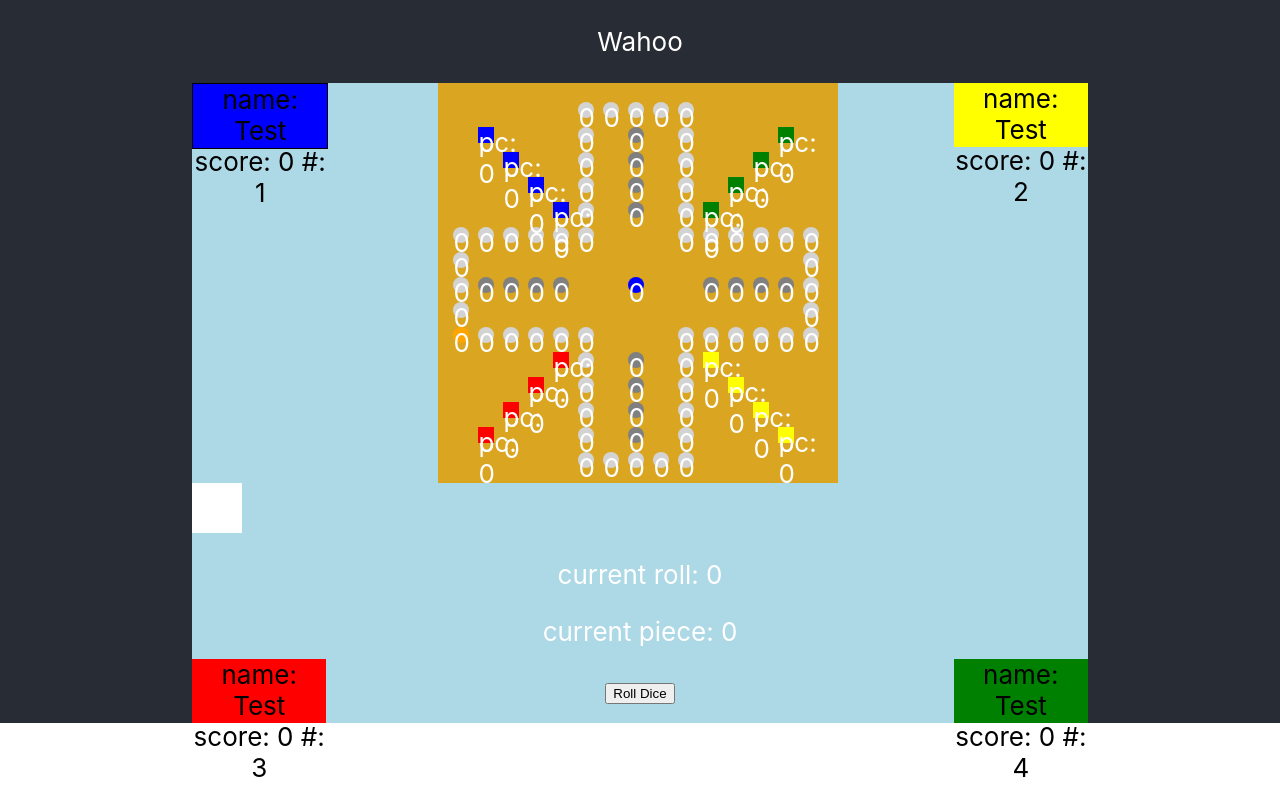
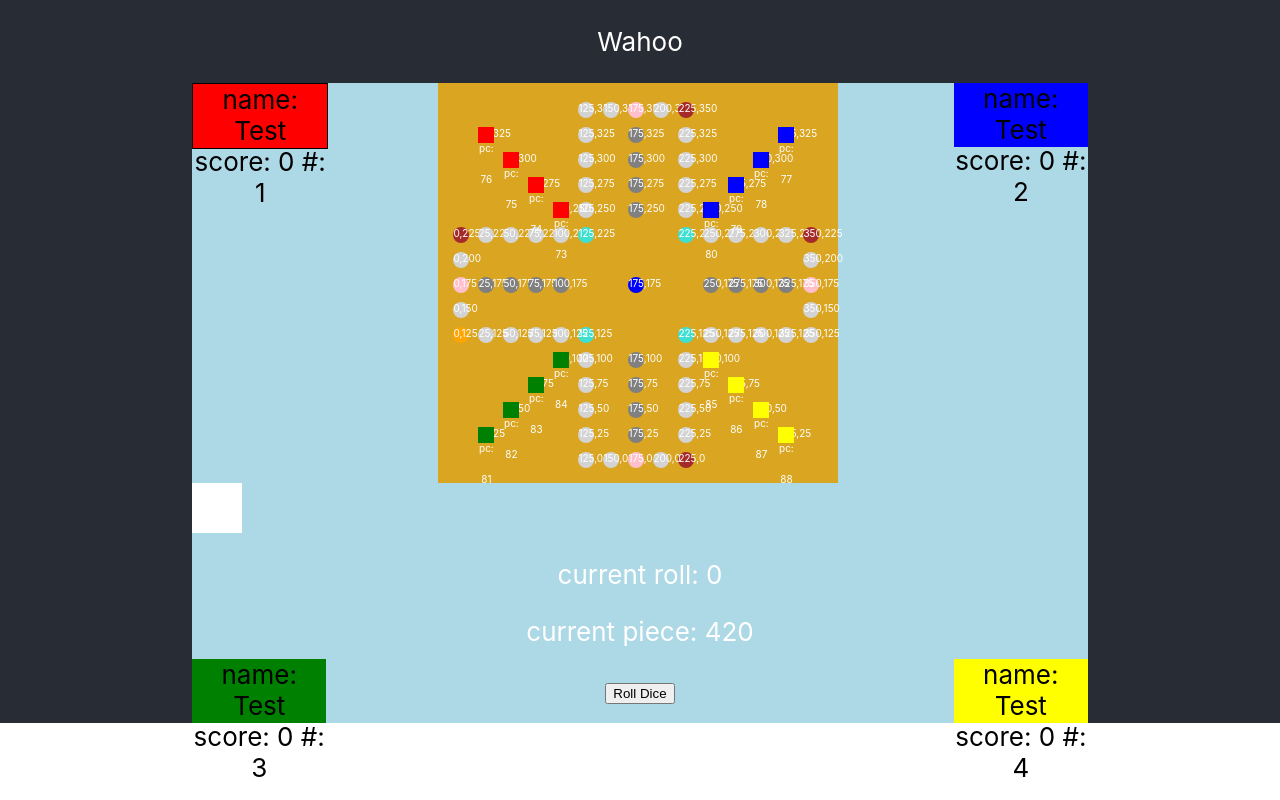
Before and after one commit to abraxasrex/wahoo-react-online, a React (Create React App) app: page / in a window 1280 px wide. Built offline with nearby package versions, Linux system fonts and the light colour scheme.

Commit message:
entry slot highlighted

```diff
--- a/src/App.css
+++ b/src/App.css
@@ -54,25 +54,25 @@
 .player-1 {
  top: 0%;
  left: 0%;
- background-color: blue;
+ background-color: red;
 }
 
 .player-2 {
   top: 0%;
   right: 0%;
-  background-color: yellow;
+  background-color: blue;
 }
 
 .player-3 {
   top: 90%;
   left: 0%;
-  background-color: red;
+  background-color: green;
 }
 
 .player-4 {
   top: 90%;
   right: 0%;
-  background-color: green;
+  background-color: yellow;
 }
 
 .current-player {
@@ -81,10 +81,11 @@
 
 .available-slot {
   border: 1px solid black;
+  background-color: black;
 }
 
 
-.selected-piece {
+.selected-piece, .available-slot {
   border: 2px solid purple;
 }
 
@@ -104,6 +105,11 @@
   width: 16px;
   background-color: lightgrey;
   position: absolute;
+  /* border: 1px solid black; */
+}
+
+.game-slot, .game-piece span {
+  font-size: 10px;
 }
 
 .game-piece {
--- a/src/classes/Game.js
+++ b/src/classes/Game.js
@@ -1,11 +1,7 @@
-
-
-
 import GameManager from './GameManager';
 import Player from './Player';
 
 const colorSet = ["Red", "Blue", "Green", "Yellow"];
-
 
 class Game {
     constructor(playerNumber) {
--- a/src/classes/GameManager.js
+++ b/src/classes/GameManager.js
@@ -1,12 +1,14 @@
 
 import {getRandomInt} from '../helpers/Helpers';
+import React from 'react';
 
 class GameManager {
 
     currentRoll = 0;
     currentPlayer;
-    currentPiece;
+    currentPieceId;
     winner;
+    specialSlots;
 
     constructor(players) {
         this.players = players;
@@ -15,6 +17,12 @@ class GameManager {
 
         this.slots = [];
         this.pieces = [];
+
+        this.specialSlots = [];
+
+        this.currentPieceId = 420;
+
+        this.availableSlots = {};
     }
 
     startGame(players) {
@@ -24,36 +32,110 @@ class GameManager {
 
     rollDice(event) {
         this.currentRoll = getRandomInt(6);
-        console.log("dice: ", this.currentRoll);
+      //  console.log("dice: ", this.currentRoll);
         return this.currentRoll;
     }
 
-    selectPiece(id) {
-        this.currentPiece = id;
-        console.log("piece!: ", this.currentPiece);
-        // this.highlightSteps();
+    async selectPiece(id) {
+
+        this.currentPieceId = id;
+        this.currentPiece = this.pieces.find((piece)=> {
+            return piece.props._id === id;
+        });
+      //  console.log("clicked piece: ", this.currentPiece);
+      //  debugger;
+        if (this.currentPiece.props.player.playerNumber === this.currentPlayer.playerNumber) {
+      //  debugger;
+
+          //  console.log("piece!: ", this.currentPieceId);
+          //  await this.clearAvailability();
+            await this.highlightSteps();
+        }
+
+        // return;
+    }
+
+    async clearAvailability () {
+        for(var i = 0; i < this.slots.length;i++) {
+            if(this.slots[i].props.availableSlot) {
+                this.slots.splice(
+                    React.cloneElement(this.slots[i], { availableSlot: false }), 1
+                );
+            }
+        }
+        return;
     }
 
     async secondaryPathfinding() {
 
     }
 
+
+
+    markTracks () {
+
+    }
+
+    async highlightSlotArray (slots) {
+        debugger;
+      //  console.log("highlight these slots: ");
+        this.availableSlots = {};
+        for (let i = 0; i < slots.length; i++) {
+            this.availableSlots[slots[i].key] = true;
+        }
+        // blah blah blah, highlighting logic.
+        // - also: make sure this gets selection and moving UI triggered
+
+        // make use of similar logic to the selected-piece class application,
+        // - but: with a different color on GamePiece border from the selection color
+    }
+
+    countTracks() {
+        // 1. count normally up from the id value according to 'this.currentRoll'
+         //  -  move cached array to highLightSlotArray
+        // 2. is special slot, go into special slot section
+        // 2a: exit- highLightSlotarray with user's exit lane slots
+        // 2b: jump: use the same logic as 1, except add the center slot to the array
+    }
+
     async highlightSteps () {
-        let slots = {...this.slots};
-        let currentSlot = this.currentPiece.props.slot;
 
+        let currentSlot = this.currentPiece.props.slot.props;
         // in Start
+     //   debugger;
         if (currentSlot.slotType === "Start" && (this.currentRoll === 1 || this.currentRoll === 6)) {
-            // identify
-        } else {
+            // slot with specialSlotType Entry && its playerNumber matches this.currentPlayer
+            let entrySlot = currentSlot.owner.specialSlots["Entry"]
+        //    debugger;
+            this.highlightSlotArray([entrySlot])
+          //  this.players[this.currentPlayer]
+            // if(currentSlot.specialSlotType ==="Entry" && this.currentPlayer === currentSlot.playerNumber) {
+            //     console.log("bump!: ", currentSlot, this.currentPlayer);
+            // }
+            // this shouldn't have to cycle; needs object map :/ ???
+        //    console.log("SpecialSlots : ", this.specialSlots);
+            // 1. go and map the player's starting slot to the player's state
+            // 2. call highlightSlotArray with this player's starting slot.
+        } else if (currentSlot.slotType === "Start") {
             return false;
         }
 
         //on Track
+        if(currentSlot.slotType === "Track"){
+            //1. it's a regular track slot: finish  the countTrack function to get your number and
+            // then call highLightSlot Array with the slots added up from your current roll,
+            // *unless* a highlighted step would pass your finish line.
+            // if this exception is passed, calculate only your countTrack up to the finish line,
+            // then add the remaining numbers to register the first slots of your end lane.
+
+            //2. it's a corner slot ("Jump" specialSlotType)
+            //3. it's a closing spot ("exit")
+
+        }
 
         //in End
 
-        for(var i = 0; i < slots.length; i++) {
+        for(var i = 0; i < this.slots.length; i++) {
 
 
 
--- a/src/classes/Player.js
+++ b/src/classes/Player.js
@@ -13,6 +13,7 @@ class Player {
         this.playerName = "Test";
         this.currentScore = 0;
         this.currentTurn = false;
+        this.specialSlots = {};
 
     }
 
--- /dev/null
+++ b/src/constants/board_constants.js
@@ -0,0 +1,71 @@
+export const GridStartBound = 0;
+
+export const GridEndBound = 14;
+
+export const TrackMax = 56;
+export const EndMax = 12;
+
+// multiplier to expand slot distribution to fit board.
+export const multiplier = 25;
+
+export const TrackStartPositions = [{x:0, y:5}];
+
+export const TrackPattern = [
+    ["y", 1, 4],
+    ["x", 1, 5],
+    ["y", 1, 5],
+    ["x", 1, 4],
+    ["y", -1, 5],
+    ["x", 1, 5],
+    ["y", -1, 4],
+    ["x", -1, 5],
+    ["y", -1, 5],
+    ["x", -1, 4],
+    ["y", 1, 5],
+    ["x", -1, 4]
+];
+
+export const StartLaneStartPositions = [
+    {x: 4, y: 10, playerNumber: 1},
+    {x: 13, y: 13, playerNumber: 2},
+    {x: 1, y: 1, playerNumber: 3},
+    {x: 10, y: 4, playerNumber: 4}
+]
+
+export const StartLanePattern = [
+    {x: -1, y: 1, duration: 3, playerNumber: 1},
+    {x: -1, y: -1, duration: 3, playerNumber: 2},
+    {x: 1, y: 1, duration: 3, playerNumber: 3},
+    {x: 1, y: -1, duration: 3, playerNumber: 4},
+];
+export const EndLaneStartPositions = [
+    {x: 1, y: 7},
+    {x: 7, y: 13},
+    {x: 13, y: 7},
+    {x: 7, y: 1}
+]
+export const EndLanePattern = [
+    ["x", 1, 3],
+    ["y", -1, 3],
+    ["x", -1, 3],
+    ["y", 1, 3]
+];
+
+export const CenterSlotStartPosition = [{x: 7, y: 7}];
+
+export const CenterSlotPattern = [];
+
+export const SpecialSlotPositions = [
+    {x:0, y:225, playerNumber: 3, specialSlotType: "Entry"},
+    {x:225, y:350, playerNumber: 1, specialSlotType: "Entry"},
+    {x:350, y:225, playerNumber: 4, specialSlotType: "Entry"},
+    {x:225, y:0, playerNumber: 2, specialSlotType: "Entry"},
+    {x:0, y:175, playerNumber: 3, specialSlotType: "Exit"},
+    {x:175, y:350, playerNumber: 1, specialSlotType: "Exit"},
+    {x:350, y:175, playerNumber: 4, specialSlotType: "Exit"},
+    {x:175, y:0, playerNumber: 2, specialSlotType: "Exit"},
+    {x:125, y:125, playerNumber: false, specialSlotType: "Jump"},
+    {x:125, y:225, playerNumber: false, specialSlotType: "Jump"},
+    {x:225, y:225, playerNumber: false, specialSlotType: "Jump"},
+    {x:225, y:125, playerNumber: false, specialSlotType: "Jump"}
+];
--- a/src/view_components/DiceView.js
+++ b/src/view_components/DiceView.js
@@ -24,7 +24,7 @@ function DiceView (props) {
                     {dots}
                 </div>
                 <p> current roll: {props.game.manager.currentRoll || 0} </p>
-                <p> current piece: {props.game.manager.currentPiece || 0} </p>
+                <p> current piece: {props.game.manager.currentPieceId || 0} </p>
                 <button onClick={(e) => setDice(props)}>
                     Roll Dice
                 </button>
--- a/src/view_components/GameBoard.js
+++ b/src/view_components/GameBoard.js
@@ -3,121 +3,85 @@ import Slot from './Slot';
 import GamePiece from './GamePiece';
 import GamePieceList from './GamePieceList';
 
-const GridStartBound = 0;
-
-const GridEndBound = 14;
-
-const TrackMax = 56;
-const EndMax = 12;
-
-// multiplier to expand slot distribution to fit board.
-const multiplier = 25;
-
-const TrackStartPositions = [{x:0, y:5}];
-
-const TrackPattern = [
-    ["y", 1, 4],
-    ["x", 1, 5],
-    ["y", 1, 5],
-    ["x", 1, 4],
-    ["y", -1, 5],
-    ["x", 1, 5],
-    ["y", -1, 4],
-    ["x", -1, 5],
-    ["y", -1, 5],
-    ["x", -1, 4],
-    ["y", 1, 5],
-    ["x", -1, 4]
-];
-
-const StartLaneStartPositions = [
-    {x: 1, y: 1},
-    {x: 1, y: 13},
-    {x: 13, y: 13},
-    {x: 13, y: 1}
-]
-
-const StartLanePattern = [
-    {x: 1, y: 1, duration: 3},
-    {x: 1, y: -1, duration: 3},
-    {x: -1, y: -1, duration: 3},
-    {x: -1, y: 1, duration: 3}
-];
-const EndLaneStartPositions = [
-    {x: 1, y: 7},
-    {x: 7, y: 13},
-    {x: 13, y: 7},
-    {x: 7, y: 1}
-]
-const EndLanePattern = [
-    ["x", 1, 3],
-    ["y", -1, 3],
-    ["x", -1, 3],
-    ["y", 1, 3]
-];
-
-const CenterSlotStartPosition = [{x: 7, y: 7}];
-
-const CenterSlotPattern = [];
-
-const SpecialSlotPositions = [
-    {x:0, y:225, playerNumber: 3, specialSlotType: "Entry"},
-    {x:225, y:350, playerNumber: 1, specialSlotType: "Entry"},
-    {x:350, y:225, playerNumber: 4, specialSlotType: "Entry"},
-    {x:225, y:0, playerNumber: 2, specialSlotType: "Entry"},
-    {x:0, y:175, playerNumber: 3, specialSlotType: "Exit"},
-    {x:175, y:350, playerNumber: 1, specialSlotType: "Exit"},
-    {x:350, y:175, playerNumber: 4, specialSlotType: "Exit"},
-    {x:175, y:0, playerNumber: 2, specialSlotType: "Exit"},
-    {x:125, y:125, playerNumber: false, specialSlotType: "Jump"},
-    {x:125, y:225, playerNumber: false, specialSlotType: "Jump"},
-    {x:225, y:225, playerNumber: false, specialSlotType: "Jump"},
-    {x:225, y:125, playerNumber: false, specialSlotType: "Jump"}
-];
-
+import {GridStartBound, GridEndBound, TrackMax, EndMax, multiplier,
+TrackStartPositions, TrackPattern, StartLaneStartPositions, StartLanePattern,
+EndLanePattern, EndLaneStartPositions, CenterSlotPattern, CenterSlotStartPosition,
+SpecialSlotPositions} from '../constants/board_constants';
 
 
 class GameBoard extends React.Component  {
 
-    state = {slots: [], pieces: []};
+    // state = {slots: [], pieces: []};
 
     constructor(props) {
         super(props);
     }
 
-    async setPatterns (players) {
+    async setAllSlots (players) {
 
         const slots = [];
-        await this.setPositions(TrackPattern, TrackStartPositions, slots, "Track", players, false, "Straight");
-        await this.setPositions(EndLanePattern, EndLaneStartPositions, slots, "End", players, true, "Straight");
-        await this.setPositions(CenterSlotPattern, CenterSlotStartPosition, slots, "Center", players, false, "Straight");
-        await this.setPositions(StartLanePattern, StartLaneStartPositions, slots, "Start", players, true, "Diagonal");
+        await this.addSlotBatch(TrackPattern, TrackStartPositions, slots, "Track", players, false, "Straight");
+        await this.addSlotBatch(EndLanePattern, EndLaneStartPositions, slots, "End", players, true, "Straight");
+        await this.addSlotBatch(CenterSlotPattern, CenterSlotStartPosition, slots, "Center", players, false, "Straight");
+        await this.addSlotBatch(StartLanePattern, StartLaneStartPositions, slots, "Start", players, true, "Diagonal");
         return slots;
     }
 
-    async assignSpecialSlots(slot) {
+    async assignSpecialSlots(slot, key) {
         for  (var i = 0; i < SpecialSlotPositions.length; i++) {
-            if(SpecialSlotPositions[i].x === slot.x && SpecialSlotPositions.y === slot.y) {
-                slot.specialPosition = SpecialSlotPositions[i].specialSlotType;
+
+            let specialSlot = SpecialSlotPositions[i]
+            // find match
+            if(specialSlot.x === slot.x && specialSlot.y === slot.y) {
+
+                slot.specialSlotType = specialSlot.specialSlotType;
+
+                if(specialSlot.playerNumber) {
+                 //   console.log("ENTRY OR EXIT: ", SpecialSlotPositions[i]);
+                    slot.playerNumber = specialSlot.playerNumber;
+                    let players = this.props.game.manager.players;
+                    specialSlot.key = key;
+                    players[slot.playerNumber - 1].specialSlots[slot.specialSlotType] = specialSlot;
+                    await this.setManagerState("players", players);
+                    console.log("PLAYERS: ", this.props.game.manager.players);
+                }
+
+                // add to specials reference
+                var specials = this.props.game.manager["specialSlots"];
+                specials[key] = slot;
+                await this.setManagerState("specialSlots", specials);
             }
         }
     }
 
+    async createKey(slot, counter) {
+        return counter.toString() + slot.owner.toString() + slot.order.toString() + slot.slotType.toString() + slot.y.toString() + slot.x.toString();
+    }
+
     async addSlot(slot, slots, counter) {
-        await this.assignSpecialSlots(slot);
-        let _slot = <Slot x={slot.x} y={slot.y} occupied={slot.occupied} slotType={slot.slotType}
+        let newKey = await this.createKey(slot, counter);
+        await this.assignSpecialSlots(slot, newKey);
+        if(slot.specialSlotType) {
+            console.log("added special: ", slot);
+          //  debugger;
+        }
+        let _slot = <Slot x={slot.x} y={slot.y} occupied={slot.occupied}
+                slotType={slot.slotType} specialSlotType={slot.specialSlotType}
                 game={this.props.game}
                 setGame={this.props.setGame}
                 manager={this.props.game.manager}
                 order={slot.order}
-                key={ (counter.toString() + slot.owner.toString() + slot.order.toString() + slot.slotType.toString() + slot.y.toString() + slot.x.toString())}
+                key={ newKey }
+                _key = {newKey}
+                counter = {counter}
                 owner={slot.owner}>
             </Slot>
         await slots.push(_slot);
-        await (counter += 1);
+        await (counter = counter + 1);
+
     }
 
-    setPositions (pattern, startPositions, slots, slotType, players, directMap, orientation) {
+    async addSlotBatch (pattern, startPositions, slots, slotType, players, directMap, orientation) {
 
         let x = 0;
         let y = 0;
@@ -137,7 +101,7 @@ class GameBoard extends React.Component  {
                 player = players[i];
             }
             let slot = {x: x, y: y, occupied: occupied, slotType: slotType, order: count, owner: player}
-            this.addSlot(slot, slots, count, this.props);
+            await this.addSlot(slot, slots, count, this.props);
 
             // calculates tht direction to move and place the next slot
             // if its directly mapped the pattern is 1:1 with the startposition array
@@ -154,7 +118,7 @@ class GameBoard extends React.Component  {
                         model["x"] += (pattern[j]["x"] * multiplier);
                         model["y"] += (pattern[j]["y"] * multiplier);
                         let slot = {x: model.x, y: model.y, occupied: occupied, slotType: slotType, order: count, owner: player}
-                        this.addSlot(slot, slots, count);
+                        await this.addSlot(slot, slots, count);
                         x = model.x;
                         y = model.y;
                     }
@@ -166,7 +130,7 @@ class GameBoard extends React.Component  {
                         model[pattern[j][0]] += (pattern[j][1] * multiplier);
 
                         let slot = {x: model.x, y: model.y, occupied: occupied, slotType: slotType, order: count, owner: player}
-                        this.addSlot(slot, slots, count);
+                        await this.addSlot(slot, slots, count);
 
                         x = model.x;
                         y = model.y;
@@ -183,20 +147,29 @@ class GameBoard extends React.Component  {
         await this.props.setGame({manager: manager});
     }
 
-    async getPositions() {
+    async initAllSlots() {
         let players = this.props.game.manager.players;
-        let slots = await this.setPatterns(players, this.props);
+        let slots = await this.setAllSlots(players, this.props);
+       // debugger;
         await this.setManagerState("slots", slots);
     }
 
-    async setPieces() {
+    async setPieces(id) {
+       // debugger;
+        if (id) {
+            await this.props.game.manager.selectPiece(id);
+        }
+
         let pieces = [];
         let slots = this.props.game.manager.slots;
         for (var i = 0; i < slots.length; i++) {
             if(slots[i].props.slotType === "Start") {
                 let game = this.props.game;
                 let setGame = this.props.setGame;
-                let piece = <GamePiece slot={slots[i]} key={i} _id={i} game={game} manager={game.manager}
+                // await this.editSlot(slots[i], slots);
+                // debugger;
+                let piece = <GamePiece slot={slots[i]} key={i} _id={i}
+                    game={game} manager={game.manager} player={slots[i].props.owner}
                     setGame={setGame} selectPiece={this.selectPiece}></GamePiece>;
                 await pieces.push(piece);
             }
@@ -205,13 +178,32 @@ class GameBoard extends React.Component  {
 
     }
 
-    async setGameEntities() {
-        await this.getPositions(this.props);
-        await this.setPieces(this.props);
+    async resetPiecesAndSlots () {
+        let pieces = this.props.manager.pieces;
+        let slots = this.props.manager.slots;
+        let _pieces = [];
+        let _slots = [];
+        for (var i = 0; i < pieces.length; i++) {
+            _pieces.push(React.cloneElement(pieces[i]));
+        }
+        await this.setManagerState("pieces", _pieces);
+        for(var j = 0; j < slots.length; j++) {
+            _slots.push(React.cloneElement(slots[j]));
+        }
+        await this.setManagerState("slots", _slots);
     }
 
-    selectPiece = () => {
-        this.setPieces(this.props);
+    // Initialization
+    async setGameEntities() {
+        await this.initAllSlots(this.props);
+       // debugger;
+        await this.setPieces(false);
+    }
+
+    // UI
+     selectPiece = (id) => {
+         this.props.game.manager.selectPiece(id);
+         this.resetPiecesAndSlots();
     }
 
     componentDidMount() {
--- a/src/view_components/GamePiece.js
+++ b/src/view_components/GamePiece.js
@@ -10,21 +10,21 @@ function  GamePiece (props) {
         function selectPiece(props){
             const id = props._id;
             const managerState = props.manager;
-
-            managerState.currentPiece = id;
+            managerState.currentPieceId = id;
             props.setGame({manager: managerState});
-            props.selectPiece();
+            props.manager.selectPiece(id);
+            props.selectPiece(id);
         }
 
         return (
-            <div className={"game-piece " + (props.manager.currentPiece === props._id ? 'selected-piece' : '')}
+            <div className={"game-piece " + (props.manager.currentPieceId === props._id ? 'selected-piece' : '')}
                 onClick={(e) => selectPiece(props)}
                 style={{ backgroundColor: slot.owner.gameColor || "purple",
                         left: slot.x + x_offset,
                         bottom: slot.y + y_offset
                     }} >
                 <span>
-                   pc: {props.manager.currentPiece || 0}
+                   pc: {props._id}
                 </span>
             </div>
         );
--- a/src/view_components/Slot.js
+++ b/src/view_components/Slot.js
@@ -1,26 +1,54 @@
 import React from 'react';
 
 
-function highlightSlots(x, y, slotType) {
+function highlightSlots(x, y, slotType, specialSlotType) {
+    // special slots
+
+    // if(specialSlotType) {
+    //     console.log("an invisible special: ", specialSlotType);
+    // }
+
+    if(specialSlotType && specialSlotType === "Entry") {
+        return "brown"
+    }
+
+    if(specialSlotType && specialSlotType === "Exit") {
+        return "pink"
+    }
+
+    if(specialSlotType && specialSlotType === "Jump") {
+        return "turquoise"
+    }
+
+    // slot types for testing mainly
     if(x === 0 && y === 125) {
         return "orange";
     } else if (slotType === "End" || slotType === "Start") {
         return "Grey"
     } else if (slotType === "Center"){
         return "Blue"
-    } else {
-        return "lightGrey"
     }
+
+    return "lightgrey";
 }
 
 function Slot (props) {
 
     const y_offset = 15;
     const x_offset = 15;
+
+    // let availability = props.availableSlot;
+
+    // function clearAvailability () {
+    //     availability = false;
+    // }
+    // uncomment:
+   // props.manager.availableSlots[props._key]
         return (
-            <div className={"game-slot " + (props.availableSlot ? ' available-slot' : '')} style={{left: props.x + x_offset, bottom: props.y + y_offset,
-                backgroundColor: highlightSlots(props.x, props.y, props.slotType)}}>
-            <span> {props.manager.currentPiece || 0 }</span>
+            <div className={"game-slot" + (props.manager.availableSlots[props._key] ? ' available-slot' : '')}
+                style={{left: props.x + x_offset, bottom: props.y + y_offset,
+                backgroundColor: highlightSlots(props.x, props.y, props.slotType, props.specialSlotType)}}>
+            <span> { props.x + "," + props.y } </span>
             </div>
         );
 }
```
Also changed, not shown: 1 other file (tests, documents, lock files or other folders).
